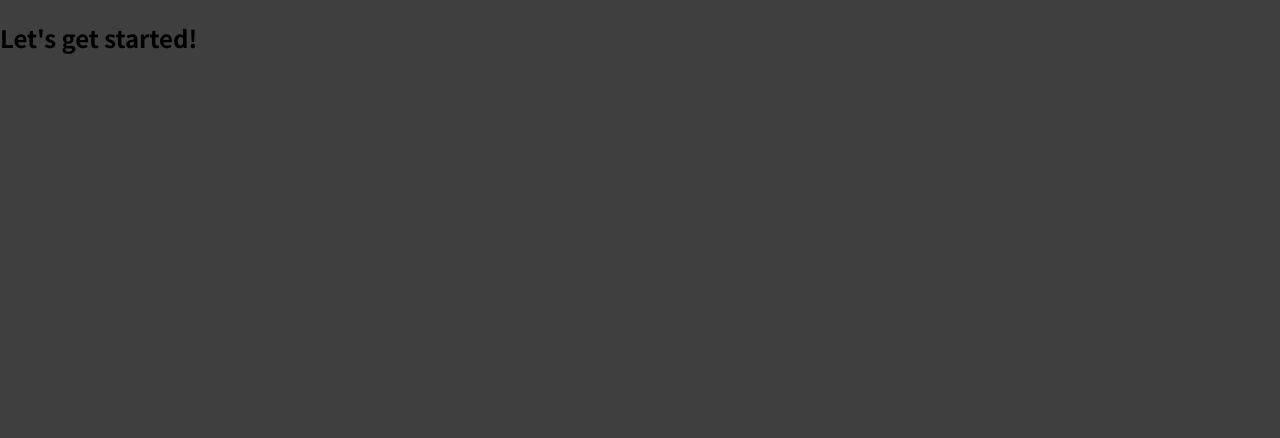
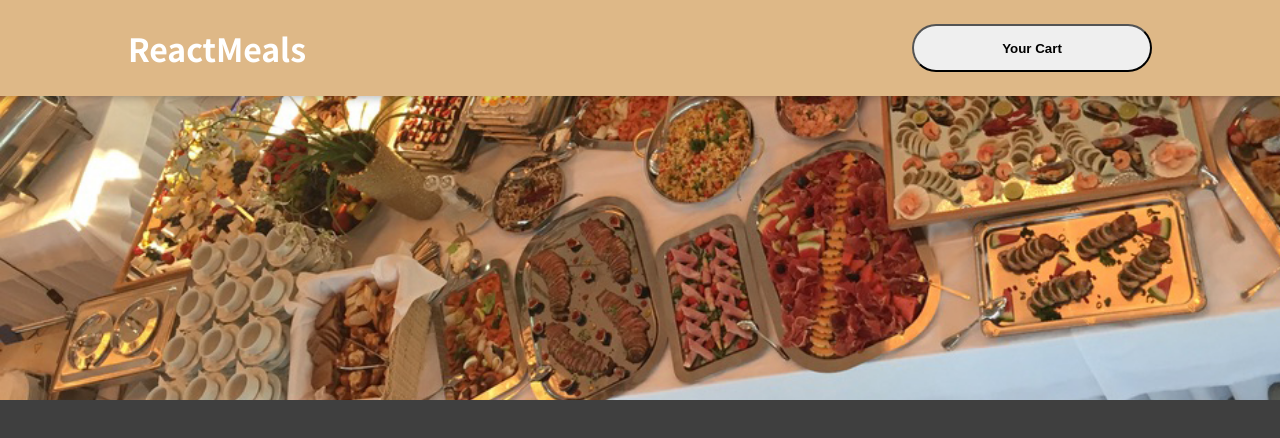
Before and after one commit to AaronGr/ReactCourse, a React (Create React App) app: page / in a window 1280 px wide. Shown: the top 438 px of the page. Built offline with nearby package versions, Linux system fonts and the light colour scheme.

Commit message:
add header and cart button

```diff
--- a/package.json
+++ b/package.json
@@ -8,7 +8,7 @@
     "@testing-library/user-event": "^12.5.0",
     "react": "^18.0.0",
     "react-dom": "^18.0.0",
-    "react-scripts": "4.0.1",
+    "react-scripts": "^5.0.1",
     "web-vitals": "^0.2.4"
   },
   "scripts": {
--- a/src/App.js
+++ b/src/App.js
@@ -1,8 +1,10 @@
+import Header from "./components/Layout/Header/Header";
+
 function App() {
   return (
-    <div>
-      <h2>Let's get started!</h2>
-    </div>
+    <>
+      <Header />
+    </>
   );
 }
 
--- /dev/null
+++ b/src/components/Layout/Header/Header.js
@@ -0,0 +1,21 @@
+import React from 'react';
+
+import styles from './Header.module.css';
+import mealImg from '../../assets/meals.jpg'
+import CartButton from '../../UI/CartButton/CartButton';
+
+const Header = () => {
+    return (
+        <>
+            <header className={styles.header}>
+                <h1>ReactMeals</h1>
+                <CartButton />
+            </header>
+            <div className={styles['main-image']} >
+                <img src={mealImg} alt="A delicious line-up of food." />
+            </div>
+        </>
+    )
+};
+
+export default Header;
--- /dev/null
+++ b/src/components/Layout/Header/Header.module.css
@@ -0,0 +1,29 @@
+.header {
+    position: fixed;
+    display: flex;
+    flex-flow: row wrap;
+    justify-content: space-between;
+    align-items: center;
+    background-color: burlywood;
+    left: 0;
+    top: 0;
+    height: 6rem;
+    width: 100%;
+    padding: 0 10%;
+    box-shadow: 0 2px 8px rgba(0, 0, 0, 0.25);
+    z-index: 10;
+    color: white;
+}
+
+.main-image {
+    width: 100%;
+    height: 25rem;
+    z-index: 0;
+    overflow: hidden;
+}
+
+.main-image img {
+    width: 110%;
+    height: 100%;
+    object-fit: cover;
+}
--- /dev/null
+++ b/src/components/UI/CartButton/CartButton.js
@@ -0,0 +1,14 @@
+import React from 'react';
+import CartIcon from '../CartIcon/CartIcon';
+
+import styles from './CartButton.module.css';
+
+const CartButton = props => {
+    return (
+        <button className={styles['cart-btn']} type='button'>
+            <h4>Your Cart</h4>
+        </button>
+    )
+};
+
+export default CartButton;
--- /dev/null
+++ b/src/components/UI/CartButton/CartButton.module.css
@@ -0,0 +1,9 @@
+.cart-btn {
+    display: flex;
+    flex-flow: row nowrap;
+    justify-content: center;
+    align-items: center;
+    width: 15rem;
+    height: 3rem;
+    border-radius: 30px;
+}
--- /dev/null
+++ b/src/components/UI/CartIcon/CartIcon.js
@@ -0,0 +1,13 @@
+const CartIcon = () => {
+    return (
+      <svg
+        xmlns='http://www.w3.org/2000/svg'
+        viewBox='0 0 20 20'
+        fill='currentColor'
+      >
+        <path d='M3 1a1 1 0 000 2h1.22l.305 1.222a.997.997 0 00.01.042l1.358 5.43-.893.892C3.74 11.846 4.632 14 6.414 14H15a1 1 0 000-2H6.414l1-1H14a1 1 0 00.894-.553l3-6A1 1 0 0017 3H6.28l-.31-1.243A1 1 0 005 1H3zM16 16.5a1.5 1.5 0 11-3 0 1.5 1.5 0 013 0zM6.5 18a1.5 1.5 0 100-3 1.5 1.5 0 000 3z' />
+      </svg>
+    );
+  };
+
+export default CartIcon;
```
Also changed, not shown: src/components/assets/meals.jpg (added), 1 other file (tests, documents, lock files or other folders).
